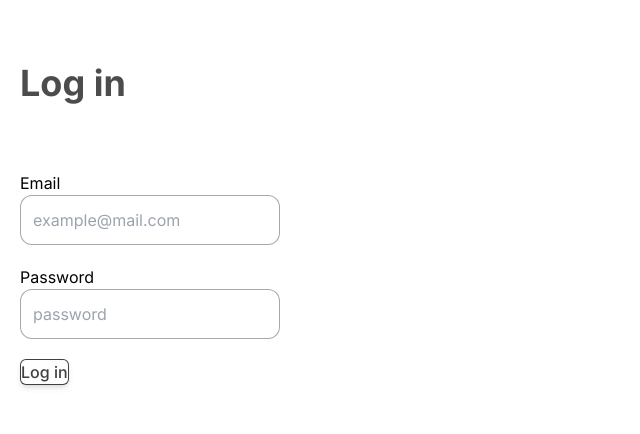
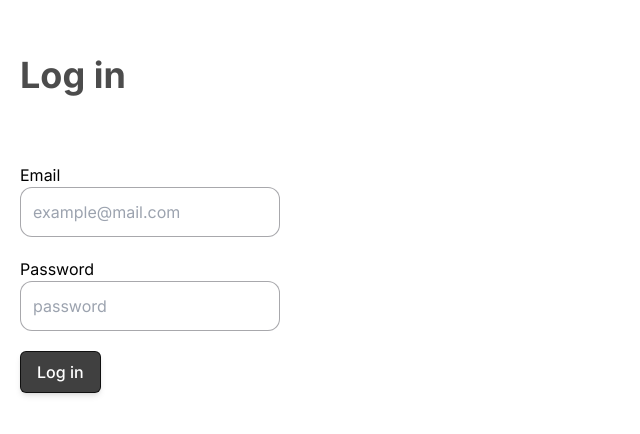
Before and after one commit to mmesomasaint/Leekstra, a Next.js app: page /auth/login in a window 1280 px wide. Shown: the part 264-698 px from the top of the page, without its empty margins (0-640 px from the left). Built offline with nearby package versions, Linux system fonts and the light colour scheme; no server answers.

Commit message:
Fix: Make button norm

```diff
--- a/app/auth/login/page.tsx
+++ b/app/auth/login/page.tsx
@@ -55,7 +55,7 @@ function Page() {
               className='border border-zinc-600/50 rounded-xl p-3 focus:outline-blue-500/50'
             />
           </label>
-          <Button type='submit'>Log in</Button>
+          <Button type='submit' reg primary>Log in</Button>
         </form>
       </div>
       <div className='grow h-full scale-125 rotate-45 origin-top-left overflow-hidden'>
```
